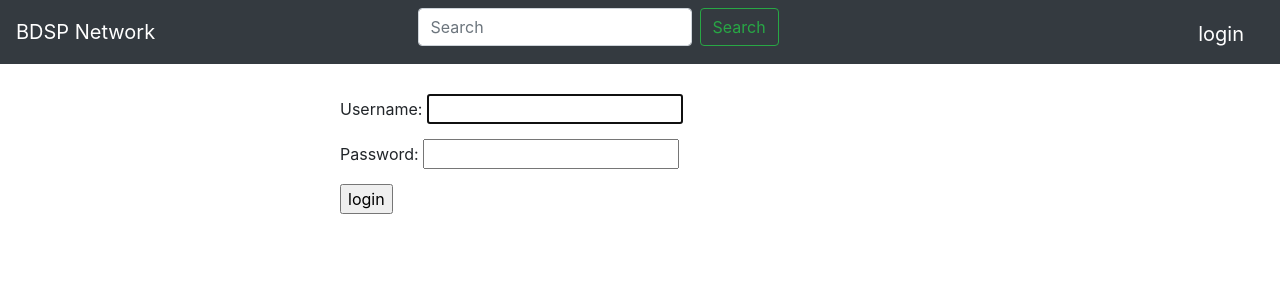
After one commit to ShintaG3/bdsp, a Django app: page /login/ in a window 1280 px wide. The commit adds this page. Shown: the top 300 px of the page. Run offline with Django 3.2, Linux system fonts and the light colour scheme; some libraries are stand-ins or nearby versions.

Commit message:
Added navbar serarch feature

```diff
--- a/bdsp/urls.py
+++ b/bdsp/urls.py
@@ -4,4 +4,11 @@ from django.urls import path, include
 urlpatterns = [
     path('admin/', admin.site.urls),
     path('', include('index.urls')),
+    path('accounts/', include('django.contrib.auth.urls')),
+    path('', include('django.contrib.auth.urls')),
 ]
+
+from django.conf import settings
+from django.conf.urls.static import static
+
+urlpatterns += static(settings.STATIC_URL, document_root=settings.STATIC_ROOT)
--- a/index/admin.py
+++ b/index/admin.py
@@ -1,7 +1,9 @@
 from django.contrib import admin
-from .models import Industry, ServiceCategory, Service, OrgBaseInfo
+from .models import Industry, ServiceCategory, Service, OrgBaseInfo, Case, Experience
 # Register your models here.
 admin.site.register(Industry)
 admin.site.register(ServiceCategory)
 admin.site.register(Service)
 admin.site.register(OrgBaseInfo)
+admin.site.register(Case)
+admin.site.register(Experience)
--- a/index/static/details.css
+++ b/index/static/details.css
@@ -51,3 +51,8 @@ th{
   background-color: lightblue;
   color:#fff;
 }
+
+button{
+   padding:10px;
+   float:right;
+}
--- a/index/static/search.css
+++ b/index/static/search.css
@@ -12,15 +12,14 @@ div {
 }
 
 fieldset {
-  border: 3px solid blue;
+  border: 3px solid #5f5f63;
   margin-bottom: 20px;
   max-width: 100vw;
-  background-color: cyan;
 }
 
 legend {
-  background: blue;
-  color: cyan;
+  background: #bce2e2;
+  color: #0e1313;
   width: auto;
   padding: 5px;
 }
--- a/index/templates/index/edit.html
+++ b/index/templates/index/edit.html
@@ -109,7 +109,7 @@
   </tr>
 </table>
 
-  <input type="submit" value="Submit" class="btn">
+  <input type="submit" value="Submit" class="btn" style="background-color:lightblue;">
 </form>
 
 </section>
--- a/index/templates/index/index.html
+++ b/index/templates/index/index.html
@@ -42,7 +42,7 @@
     <label for="allservices">all</label>
   </div>
   </fieldset>
-    <input type="submit" name="" value="Search" class="btn" style="background-color:lightblue;">
+    <input type="submit" name="" value="Search" class="btn btn-outline-success" style="background-color:lightblue;">
 </form>
 
 
--- a/index/urls.py
+++ b/index/urls.py
@@ -5,6 +5,7 @@ urlpatterns = [
     path('', views.index, name="index"),
     path('list', views.list, name="list"),
     path('details/<id>', views.details, name="details"),
-    path('editPage/<id>', views.editPage, name="editPage")
-
+    path('editPage/<id>', views.editPage, name="editPage"),
+    path('accounts/profile/', views.index, name="index"),
+    path('search', views.search, name="search")
 ]
--- a/templates/base.html
+++ b/templates/base.html
@@ -9,7 +9,7 @@
     <!-- Bootstrap CSS -->
     <link rel="stylesheet" href="https://stackpath.bootstrapcdn.com/bootstrap/4.3.1/css/bootstrap.min.css" integrity="sha384-ggOyR0iXCbMQv3Xipma34MD+dH/1fQ784/j6cY/iJTQUOhcWr7x9JvoRxT2MZw1T" crossorigin="anonymous">
     {% block style %}{% endblock %}
-    <title>Hello, world!</title>
+    <title>BDSP|Network</title>
   </head>
   <body>
     {% include 'base/navbar.html' %}
--- a/templates/base/navbar.html
+++ b/templates/base/navbar.html
@@ -5,10 +5,15 @@
   </button>
 
   <div class="collapse navbar-collapse" id="navbarSupportedContent">
-
-    <form class="form-inline my-2 my-lg-0">
-      <input class="form-control mr-sm-2" type="search" placeholder="Search" aria-label="Search">
+    <form class="form-inline my-2 my-lg-0" method="post" action="search">
+      {% csrf_token %}
+      <input class="form-control mr-sm-2" type="search" placeholder="Search" aria-label="Search" name="orgInfo">
       <button class="btn btn-outline-success my-2 my-sm-0" type="submit">Search</button>
     </form>
+    {% if user.is_authenticated %}
+    <a class="navbar-brand" href="{% url 'logout' %}" style="position:absolute;right:20px;bottom:10px;">logout</a>
+    {% else %}
+    <a class="navbar-brand" href="{% url 'login' %}" style="position:absolute;right:20px;bottom:10px;">login</a>
+    {% endif %}
   </div>
 </nav>
--- /dev/null
+++ b/templates/registration/login.html
@@ -0,0 +1,39 @@
+{% extends 'base.html' %}
+{% block style %}
+{% load static %}
+<link rel="stylesheet" href="{% static 'search.css' %}" type="text/css" />
+{% endblock %}
+
+{% block content %}
+{% if form.errors %}
+  <p>Your username and password didn't match. Please try again.</p>
+{% endif %}
+
+{% if next %}
+  {% if user.is_authenticated %}
+    <p>Your account doesn't have access to this page. To proceed,
+    please login with an account that has access.</p>
+  {% else %}
+    <p>Please login to see this page.</p>
+  {% endif %}
+{% endif %}
+
+<form method="post" action="{% url 'login' %}">
+{% csrf_token %}
+
+<div>
+  <td>{{ form.username.label_tag }}</td>
+  <td>{{ form.username }}</td>
+</div>
+<div>
+  <td>{{ form.password.label_tag }}</td>
+  <td>{{ form.password }}</td>
+</div>
+
+<div>
+  <input type="submit" value="login" />
+  <input type="hidden" name="next" value="{{ next }}" />
+</div>
+</form>
+
+{% endblock %}
--- /dev/null
+++ b/templates/registration/logout.html
@@ -0,0 +1,6 @@
+{% extends "base.html" %}
+
+{% block content %}
+<p>Logged out!</p>
+
+{% endblock %}
```
Also changed, not shown: index/templates/index/details.html (+37 -3 lines), index/views.py (+11 -4 lines).
